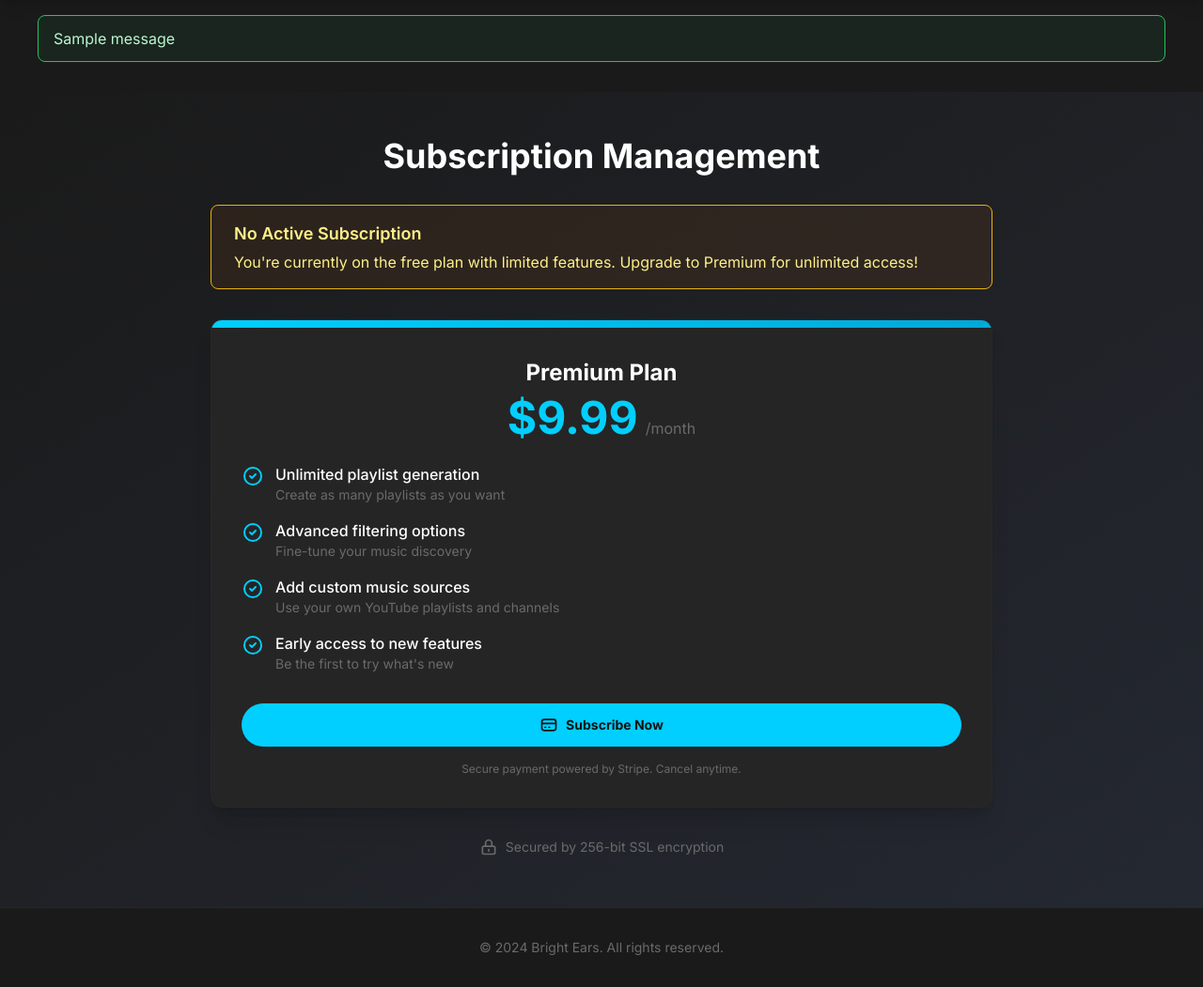
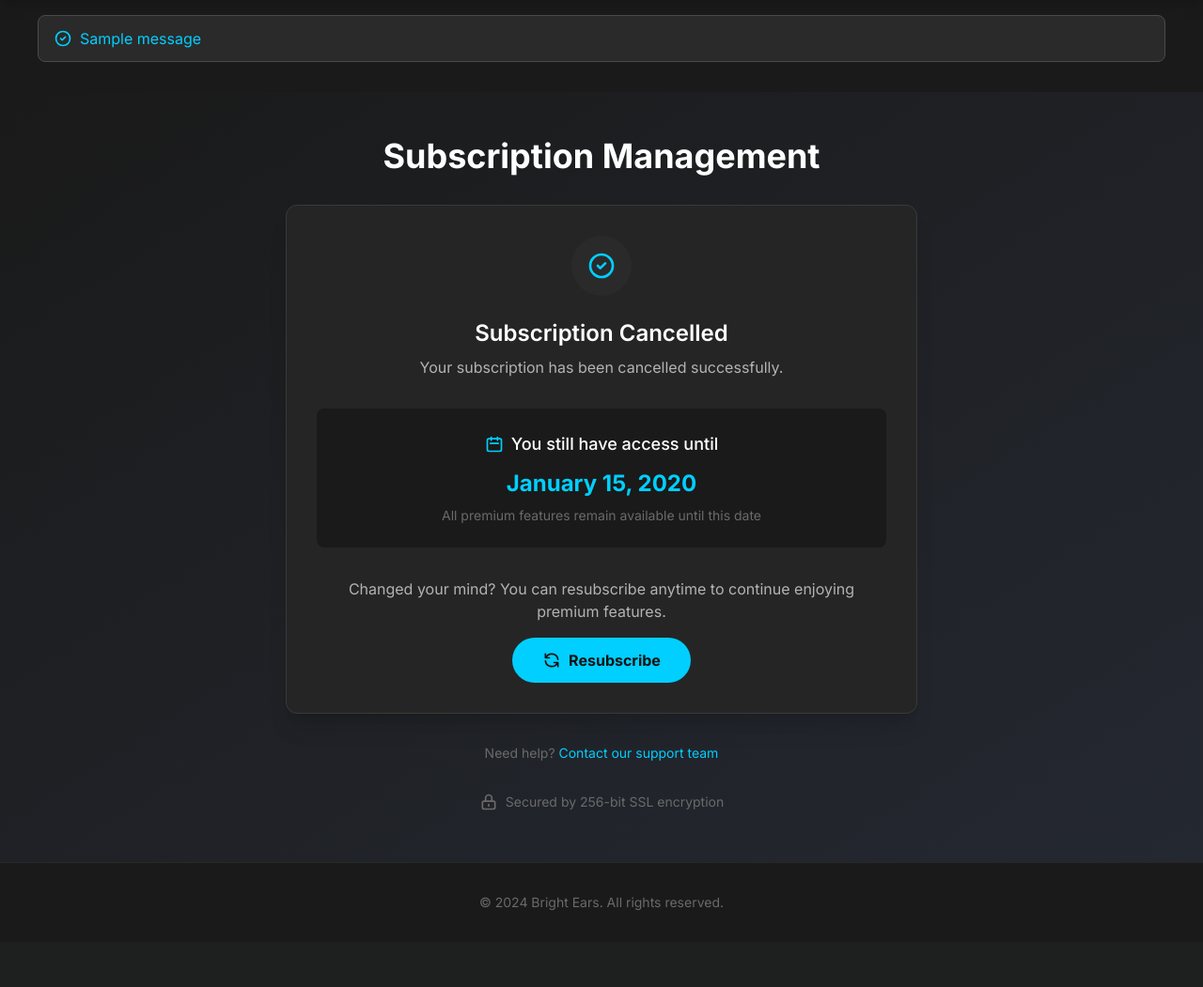
Before and after one commit to brightears/spotify-playlist-generator, a Flask app: page /billing/subscription in a window 1280 px wide. Shown: the part 73-1124 px from the top of the page at 94% size. After the commit the page ends 1042 px from the top, so only its background shows below. Run offline with Flask 3, Linux system fonts and the light colour scheme; a user stored in the database is signed in; tables that the repository leaves empty hold one stand-in row (values such as "Sample post"); one stand-in notice (Sample message) is shown; some libraries are stand-ins or nearby versions.

Commit message:
feat: redesign subscription cancellation flow with best practices
- Add dedicated cancellation confirmation view with clear messaging
- Show remaining access period prominently with end date
- Add easy resubscribe button for cancelled users
- Update flash messages to use subtle dark theme styling with icons
- Remove jarring green/yellow colored alerts
- Remove confusing pricing display for cancelled subscriptions
- Follow SaaS best practices for subscription management

🤖 Generated with [Claude Code](https://claude.ai/code)

Co-Authored-By: Claude <noreply@anthropic.com>

```diff
--- a/src/flasksaas/billing/routes.py
+++ b/src/flasksaas/billing/routes.py
@@ -111,7 +111,7 @@ def cancel():
         current_user.subscription_status = 'canceled'
         db.session.commit()
 
-        flash('Your subscription has been canceled. You will have access until the end of the current billing period.', 'success')
+        # No flash message - the subscription page will show the cancellation confirmation
     except Exception as e:
         flash(f'Failed to cancel subscription: {e}', 'danger')
 
--- a/templates/base.html
+++ b/templates/base.html
@@ -65,8 +65,27 @@
                 {% if messages %}
                     <div class="px-10 py-4">
                         {% for category, message in messages %}
-                            <div class="mb-4 px-4 py-3 rounded-lg border {% if category == 'error' or category == 'danger' %}bg-red-900/20 border-red-500 text-red-200{% elif category == 'warning' %}bg-yellow-900/20 border-yellow-500 text-yellow-200{% elif category == 'success' %}bg-green-900/20 border-green-500 text-green-200{% else %}bg-blue-900/20 border-blue-500 text-blue-200{% endif %}" role="alert">
-                                {{ message }}
+                            <div class="mb-4 px-4 py-3 rounded-lg border {% if category == 'error' or category == 'danger' %}bg-[#2a2a2a] border-[#4a4a4a] text-[#ff6b6b]{% elif category == 'warning' %}bg-[#2a2a2a] border-[#4a4a4a] text-[#ffd93d]{% elif category == 'success' %}bg-[#2a2a2a] border-[#4a4a4a] text-[#00CFFF]{% else %}bg-[#2a2a2a] border-[#4a4a4a] text-[#b3b3b3]{% endif %}" role="alert">
+                                <div class="flex items-center space-x-2">
+                                    {% if category == 'error' or category == 'danger' %}
+                                        <svg class="w-5 h-5 flex-shrink-0" fill="none" stroke="currentColor" viewBox="0 0 24 24">
+                                            <path stroke-linecap="round" stroke-linejoin="round" stroke-width="2" d="M12 8v4m0 4h.01M21 12a9 9 0 11-18 0 9 9 0 0118 0z"></path>
+                                        </svg>
+                                    {% elif category == 'warning' %}
+                                        <svg class="w-5 h-5 flex-shrink-0" fill="none" stroke="currentColor" viewBox="0 0 24 24">
+                                            <path stroke-linecap="round" stroke-linejoin="round" stroke-width="2" d="M12 9v2m0 4h.01m-6.938 4h13.856c1.54 0 2.502-1.667 1.732-3L13.732 4c-.77-1.333-2.694-1.333-3.464 0L3.34 16c-.77 1.333.192 3 1.732 3z"></path>
+                                        </svg>
+                                    {% elif category == 'success' %}
+                                        <svg class="w-5 h-5 flex-shrink-0" fill="none" stroke="currentColor" viewBox="0 0 24 24">
+                                            <path stroke-linecap="round" stroke-linejoin="round" stroke-width="2" d="M9 12l2 2 4-4m6 2a9 9 0 11-18 0 9 9 0 0118 0z"></path>
+                                        </svg>
+                                    {% else %}
+                                        <svg class="w-5 h-5 flex-shrink-0" fill="none" stroke="currentColor" viewBox="0 0 24 24">
+                                            <path stroke-linecap="round" stroke-linejoin="round" stroke-width="2" d="M13 16h-1v-4h-1m1-4h.01M21 12a9 9 0 11-18 0 9 9 0 0118 0z"></path>
+                                        </svg>
+                                    {% endif %}
+                                    <span>{{ message }}</span>
+                                </div>
                             </div>
                         {% endfor %}
                     </div>
--- a/templates/billing/subscription.html
+++ b/templates/billing/subscription.html
@@ -6,7 +6,50 @@
     <div class="max-w-4xl mx-auto px-4 sm:px-6 lg:px-8">
         <h1 class="text-4xl font-bold text-white mb-8 text-center">Subscription Management</h1>
 
-        {% if current_user.has_active_subscription %}
+        {% if current_user.subscription_status == 'canceled' and current_user.subscription_current_period_end %}
+        <!-- Cancelled Subscription View -->
+        <div class="max-w-2xl mx-auto">
+            <div class="bg-[#252525] rounded-xl border border-[#3a3a3a] shadow-xl p-8 text-center">
+                <!-- Cancellation Icon -->
+                <div class="w-16 h-16 bg-[#2a2a2a] rounded-full flex items-center justify-center mx-auto mb-6">
+                    <svg class="w-8 h-8 text-[#00CFFF]" fill="none" stroke="currentColor" viewBox="0 0 24 24">
+                        <path stroke-linecap="round" stroke-linejoin="round" stroke-width="2" d="M9 12l2 2 4-4m6 2a9 9 0 11-18 0 9 9 0 0118 0z"></path>
+                    </svg>
+                </div>
+
+                <h2 class="text-2xl font-semibold text-white mb-2">Subscription Cancelled</h2>
+                <p class="text-[#b3b3b3] mb-8">Your subscription has been cancelled successfully.</p>
+
+                <!-- Access Period Info -->
+                <div class="bg-[#1a1a1a] rounded-lg p-6 mb-8">
+                    <div class="flex items-center justify-center space-x-2 mb-3">
+                        <svg class="w-5 h-5 text-[#00CFFF]" fill="none" stroke="currentColor" viewBox="0 0 24 24">
+                            <path stroke-linecap="round" stroke-linejoin="round" stroke-width="2" d="M8 7V3m8 4V3m-9 8h10M5 21h14a2 2 0 002-2V7a2 2 0 00-2-2H5a2 2 0 00-2 2v12a2 2 0 002 2z"></path>
+                        </svg>
+                        <h3 class="text-lg font-medium text-white">You still have access until</h3>
+                    </div>
+                    <p class="text-2xl font-bold text-[#00CFFF]">{{ current_user.subscription_current_period_end.strftime('%B %d, %Y') }}</p>
+                    <p class="text-sm text-[#6a6a6a] mt-2">All premium features remain available until this date</p>
+                </div>
+
+                <!-- Resubscribe CTA -->
+                <div class="space-y-4">
+                    <p class="text-[#b3b3b3]">Changed your mind? You can resubscribe anytime to continue enjoying premium features.</p>
+                    <a href="/subscription" class="inline-flex items-center justify-center px-8 py-3 bg-[#00CFFF] text-[#121212] rounded-full font-bold hover:bg-[#00a8d9] transition-all duration-200 transform hover:scale-105">
+                        <svg class="w-5 h-5 mr-2" fill="none" stroke="currentColor" viewBox="0 0 24 24">
+                            <path stroke-linecap="round" stroke-linejoin="round" stroke-width="2" d="M4 4v5h.582m15.356 2A8.001 8.001 0 004.582 9m0 0H9m11 11v-5h-.581m0 0a8.003 8.003 0 01-15.357-2m15.357 2H15"></path>
+                        </svg>
+                        Resubscribe
+                    </a>
+                </div>
+            </div>
+
+            <!-- Help Section -->
+            <div class="mt-8 text-center">
+                <p class="text-sm text-[#6a6a6a]">Need help? <a href="mailto:support@brightears.com" class="text-[#00CFFF] hover:underline">Contact our support team</a></p>
+            </div>
+        </div>
+        {% elif current_user.has_active_subscription %}
         <!-- Active Subscription View -->
         <div class="bg-[#252525] rounded-xl border border-[#282828] shadow-xl p-8 mb-6">
             <div class="flex items-center justify-between mb-6">
@@ -76,7 +119,7 @@
         </div>
         {% else %}
         <!-- No Subscription View -->
-        <div class="bg-yellow-900/20 border border-yellow-500 text-yellow-200 px-6 py-4 rounded-lg mb-8">
+        <div class="bg-[#2a2a2a] border border-[#3a3a3a] text-[#b3b3b3] px-6 py-4 rounded-lg mb-8">
             <h3 class="text-lg font-semibold mb-1">No Active Subscription</h3>
             <p>You're currently on the free plan with limited features. Upgrade to Premium for unlimited access!</p>
         </div>
```
